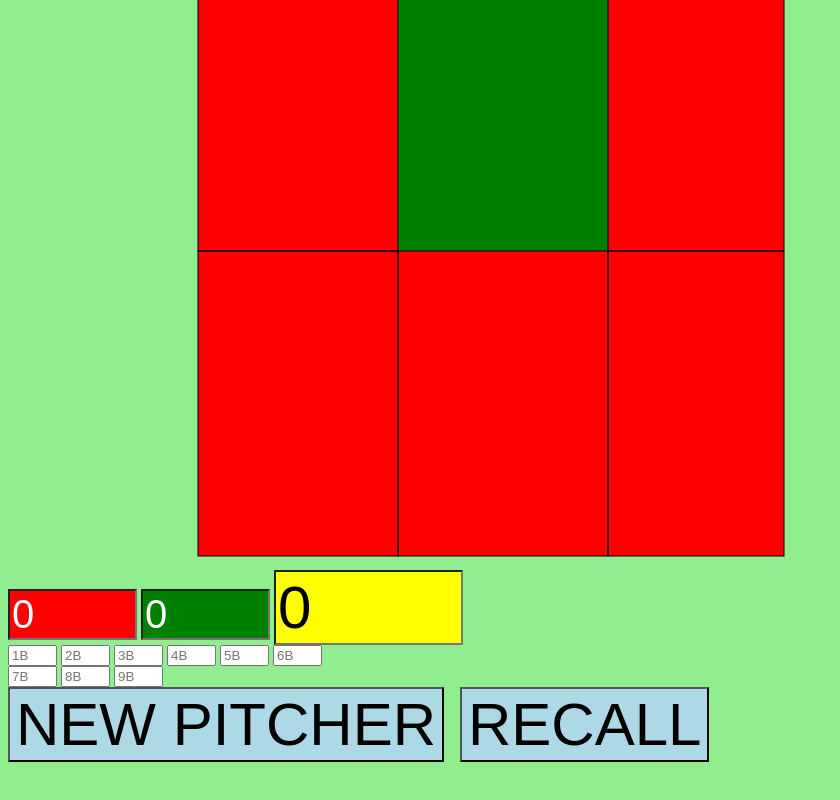
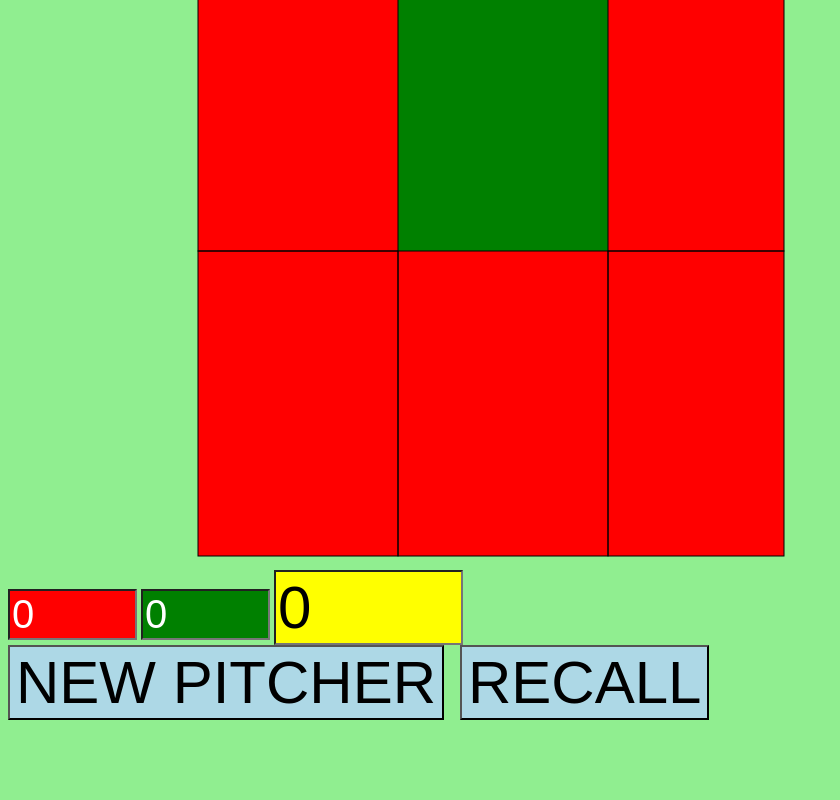
Before and after one commit to ewokdaddy/ewokdaddy.github.io, a plain HTML site: page EvaluatePitcher.html in a window 1280 px wide. Shown: the part 1782-2582 px from the top of the page, without its empty margins (0-840 px from the left). Drawn offline with Linux system fonts and the light colour scheme.

Commit message:
Update EvaluatePitcher.html

```diff
--- a/EvaluatePitcher.html
+++ b/EvaluatePitcher.html
@@ -226,26 +226,7 @@
 		<tr></tr>
 	</table> -->
 	<br>
-	<input size="3" type="text" id="bot1" placeholder="1B"
-		onclick="pitchesBot1();" readonly value="">
-	<input size="3" type="text" id="bot2" placeholder="2B"
-		onclick="pitchesBot2();" readonly value="">
-	<input size="3" type="text" id="bot3" placeholder="3B"
-		onclick="pitchesBot3();" readonly value="">
-	<input size="3" type="text" id="bot4" placeholder="4B"
-		onclick="pitchesBot4();" readonly value="">
-	<input size="3" type="text" id="bot5" placeholder="5B"
-		onclick="pitchesBot5();" readonly value="">
-	<input size="3" type="text" id="bot6" placeholder="6B"
-		onclick="pitchesBot6();" readonly value="">
-	<br>
-	<input size="3" type="text" id="bot7" placeholder="7B"
-		onclick="pitchesBot7();" readonly value="">
-	<input size="3" type="text" id="bot8" placeholder="8B"
-		onclick="pitchesBot8();" readonly value="">
-	<input size="3" type="text" id="bot9" placeholder="9B"
-		onclick="pitchesBot9();" readonly value="">
-	<br>
+
 	<button onclick="zero4newpitcherbot();" id="newpitcherbuttonbot">NEW
 		PITCHER</button>
 	&nbsp;&nbsp;
```
